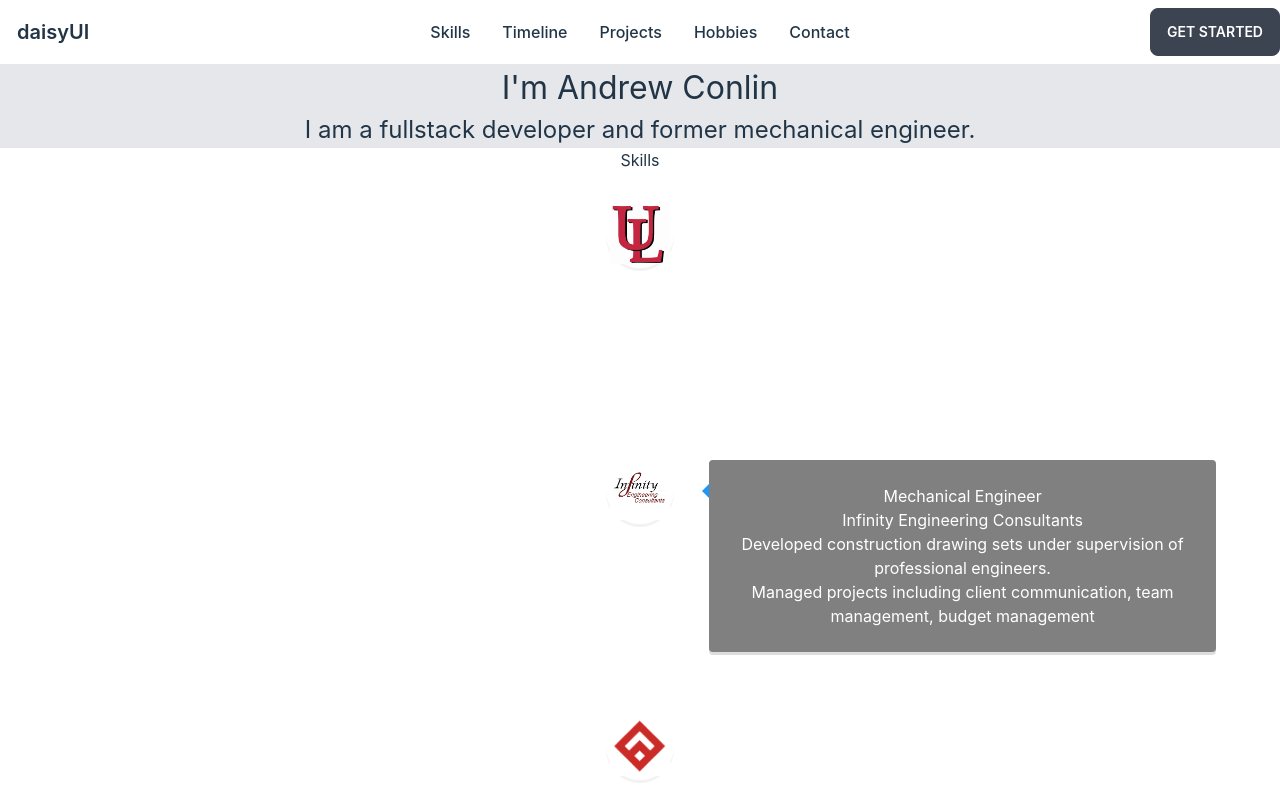
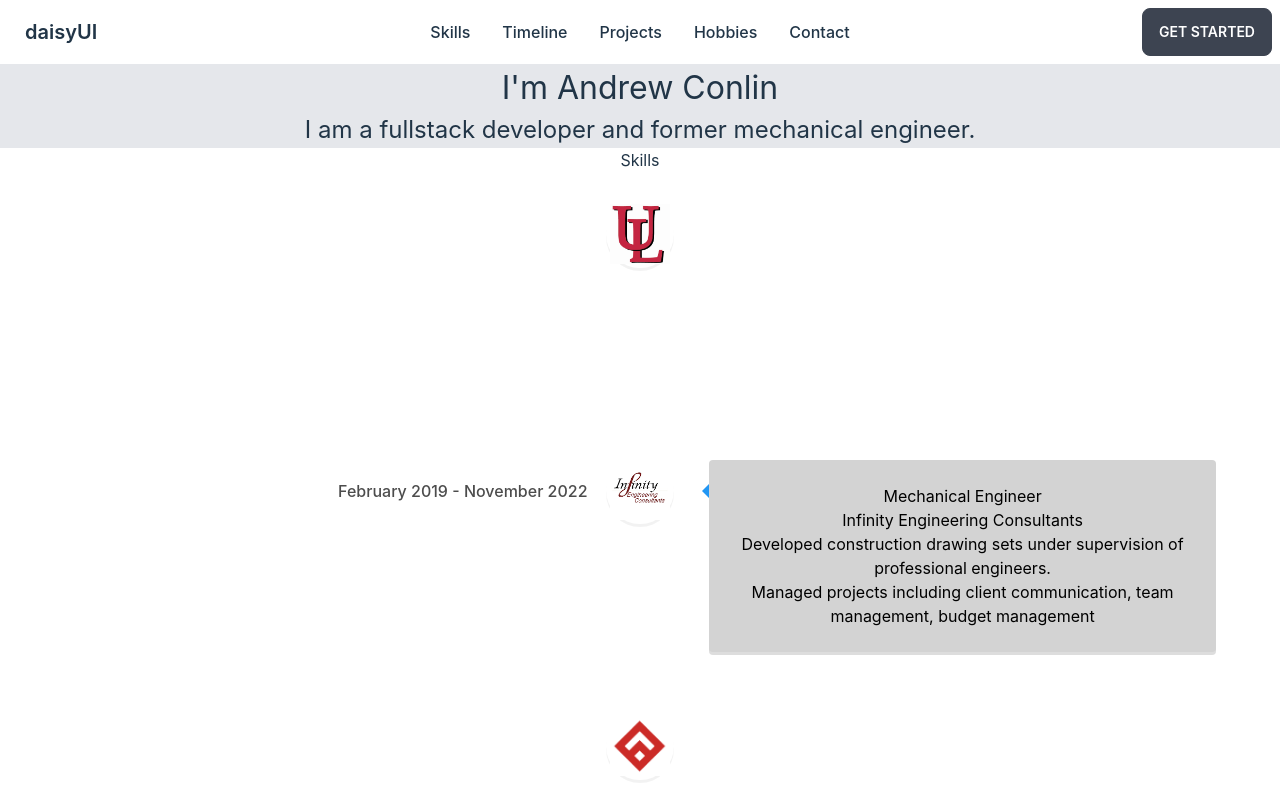
Before and after one commit to andrewpc1013/personalSite, a React (Vite) app: page / in a window 1280 px wide. Shown: the top 800 px of the page. Built offline with nearby package versions, Linux system fonts and the light colour scheme.

Commit message:
changed style of navbar to remove horizontal scroll. Changed style of timeline

```diff
--- a/src/App.css
+++ b/src/App.css
@@ -1,5 +1,5 @@
 #root {
-  max-width: screen;
+  /* max-width: screen; */
   /* margin: 0 auto; */
   /* padding: 2rem; */
   text-align: center;
--- a/src/components/Navbar.jsx
+++ b/src/components/Navbar.jsx
@@ -2,7 +2,7 @@ import { useState } from "react";
 
 function Navbar() {
   return (
-    <div className="navbar bg-base-100 w-screen">
+    <div className="navbar bg-base-100">
       <div className="navbar-start">
         <div className="dropdown">
           <label tabIndex={0} className="btn btn-ghost lg:hidden">
--- a/src/components/Timeline.jsx
+++ b/src/components/Timeline.jsx
@@ -12,7 +12,7 @@ const Timeline = () => {
       <VerticalTimeline>
         <VerticalTimelineElement
           className="vertical-timeline-element--work"
-          contentStyle={{ background: "gray", color: "#fff" }}
+          contentStyle={{ background: "lightgray", color: "black" }}
           contentArrowStyle={{ borderRight: "7px solid  rgb(33, 150, 243)" }}
           date="August 2014 - May 2018"
           iconStyle={{ background: "rgb(33, 150, 243)", color: "#fff" }}
@@ -34,7 +34,7 @@ const Timeline = () => {
         </VerticalTimelineElement>
         <VerticalTimelineElement
           className="vertical-timeline-element--work"
-          contentStyle={{ background: "gray", color: "#fff" }}
+          contentStyle={{ background: "lightgray", color: "black" }}
           contentArrowStyle={{ borderRight: "7px solid  rgb(33, 150, 243)" }}
           date="February 2019 - November 2022"
           iconStyle={{ background: "rgb(33, 150, 243)", color: "#fff" }}
@@ -59,7 +59,7 @@ const Timeline = () => {
         </VerticalTimelineElement>
         <VerticalTimelineElement
           className="vertical-timeline-element--work"
-          contentStyle={{ background: "gray", color: "#fff" }}
+          contentStyle={{ background: "lightgray", color: "black" }}
           contentArrowStyle={{ borderRight: "7px solid  rgb(33, 150, 243)" }}
           date="January 2023 - April 2023"
           iconStyle={{ background: "rgb(33, 150, 243)", color: "#fff" }}
--- a/src/index.css
+++ b/src/index.css
@@ -27,13 +27,13 @@ a:hover {
   color: #535bf2;
 }
 
-body {
+/* body {
   margin: 0;
   display: flex;
-  /* place-items: center; */
+  place-items: center;
   min-width: 320px;
   min-height: 100vh;
-}
+} */
 
 h1 {
   font-size: 2em;
@@ -80,7 +80,3 @@ button:focus-visible {
 #test {
   color: gray;
 }
-
-.navbar {
-  padding: 0px;
-}
```
